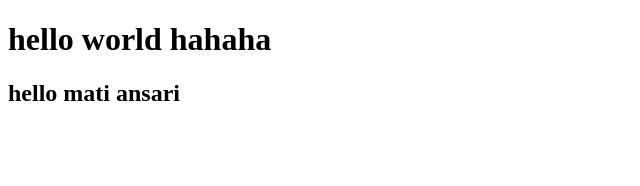
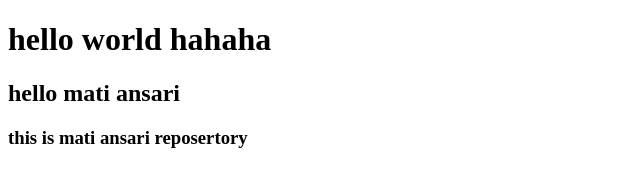
Before and after one commit to matiansari/check, a plain HTML site: page index.html in a window 1280 px wide. Shown: the whole page, without its empty margins (0-640 px from the left). Drawn offline with Linux system fonts and the light colour scheme.

Commit message:
third comment

```diff
--- a/index.html
+++ b/index.html
@@ -9,5 +9,6 @@
 <body>
     <h1>hello world  hahaha</h1>
     <h2> hello mati ansari</h2>
+    <h3>this is mati ansari reposertory</h3>
 </body>
 </html>
```
